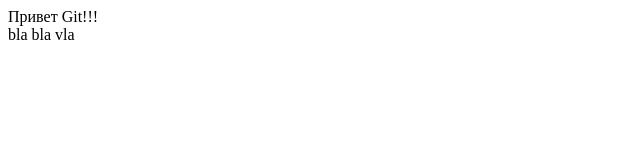
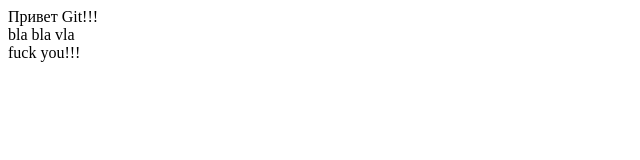
Before and after one commit to BeetleJuiceJ7/lessons-JS, a plain HTML site: page index.html in a window 1280 px wide. Shown: the full height of the page, 0-640 px from the left. Drawn offline with Linux system fonts and the light colour scheme.

Commit message:
third commit

```diff
--- a/index.html
+++ b/index.html
@@ -7,5 +7,6 @@
 <body>
 <div>Привет Git!!!</div>
 <div>bla bla vla</div>
+<div>fuck you!!!</div>
 </body>
 </html>
```
